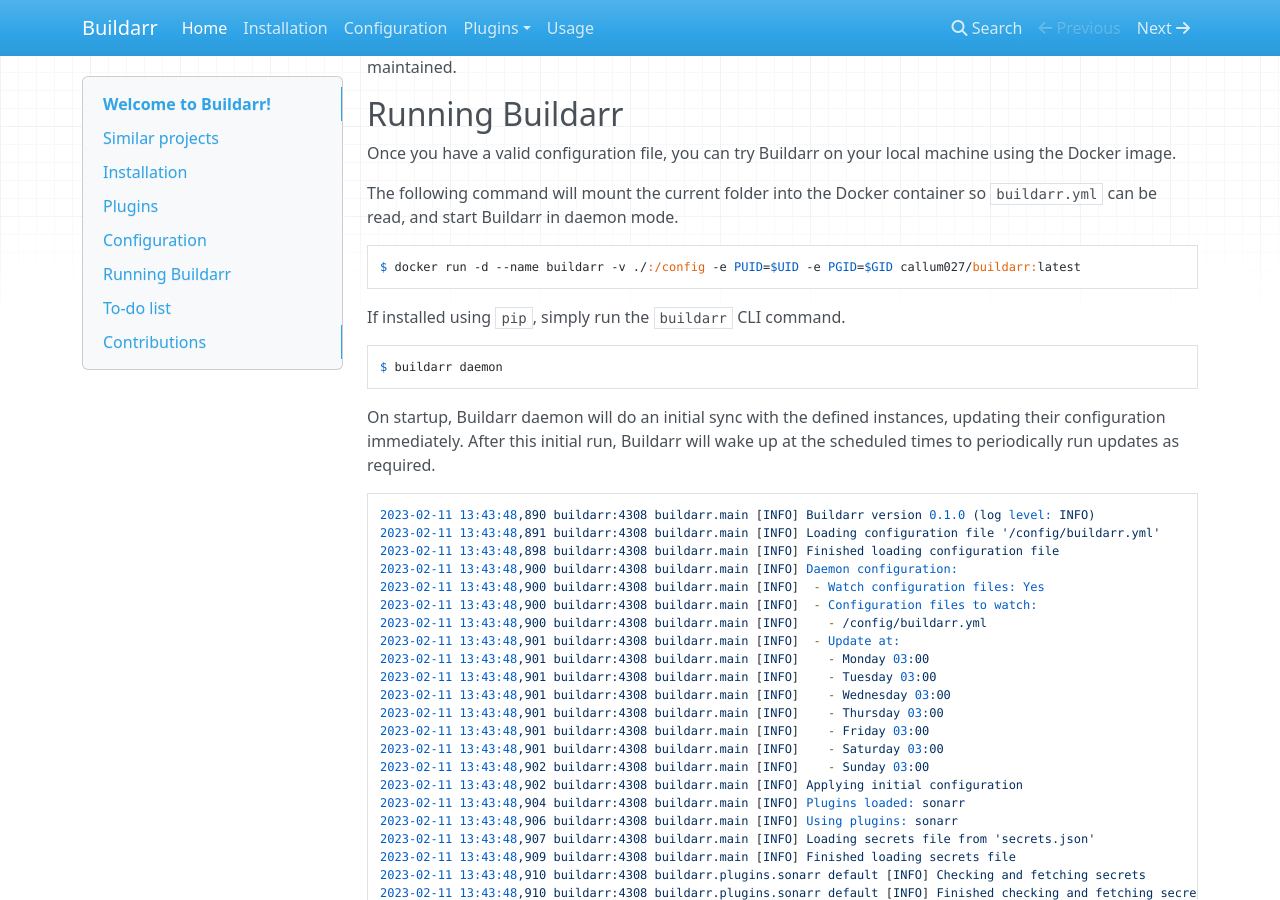
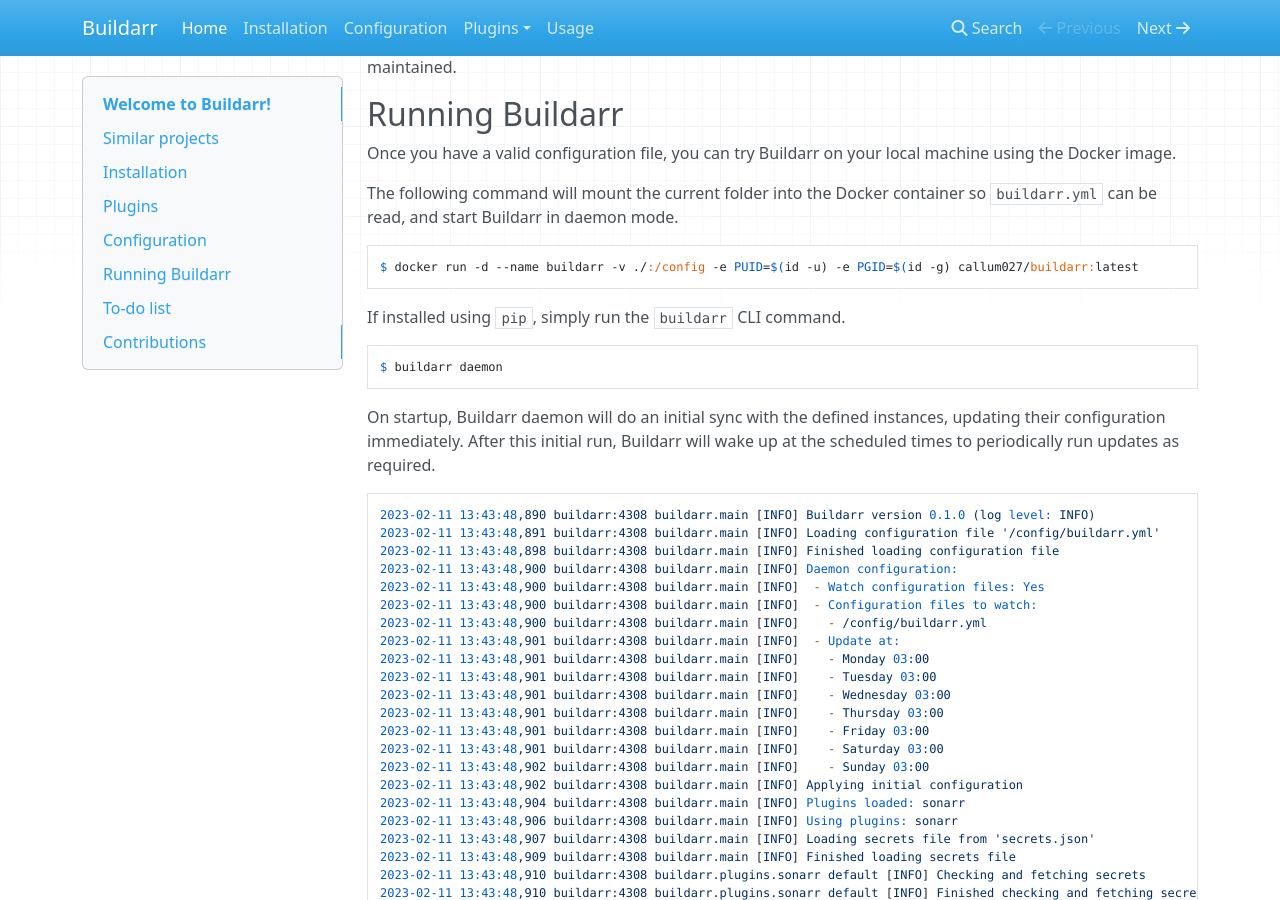
Before and after one commit to buildarr/buildarr, an MkDocs documentation site: the page built from docs/index.md, in a window 1280 px wide and 900 px high, scrolled down 2595 px. Built offline with MkDocs 1.6.1, drawn with Linux system fonts in a browser that asks for light colours; nearby versions of some CDN libraries; some of the changed text lies outside the part shown.

Commit message:
Fix $PUID and $GUID declarations

````diff
--- a/docs/index.md
+++ b/docs/index.md
@@ -111,7 +111,7 @@
 The following command will mount the current folder into the Docker container so `buildarr.yml` can be read, and start Buildarr in daemon mode.
 
 ```bash
-$ docker run -d --name buildarr -v ./:/config -e PUID=$UID -e PGID=$GID callum027/buildarr:latest
+$ docker run -d --name buildarr -v ./:/config -e PUID=$(id -u) -e PGID=$(id -g) callum027/buildarr:latest
 ```
 
 If installed using `pip`, simply run the `buildarr` CLI command.
@@ -194,7 +194,7 @@
 If you encounter an issue or error while using Buildarr, please do a Buildarr ad-hoc run with verbose log output by executing `buildarr run --log-level DEBUG` and making an issue on [our GitHub repository](https://github.com/buildarr/buildarr/issues/new) explaining the issue and attaching the output. (Please ensure that any API keys or other sensitive information are obfuscated before submitting.)
 
 ```bash
-$ docker run -d --name buildarr -v ./:/config -e PUID=$UID -e PGID=$GID callum027/buildarr:latest run --log-level DEBUG
+$ docker run -d --name buildarr -v ./:/config -e PUID=$(id -u) -e PGID=$(id -g) callum027/buildarr:latest run --log-level DEBUG
 ```
 
 For developers looking to make a contribution to this project, thank you! Documentation of the internal APIs is still in the works, so for now, the best way to learn how Buildarr works is to clone the project and have a look at the comments and docstrings.
````
Also changed, not shown: README.md (+2 -2 lines).
